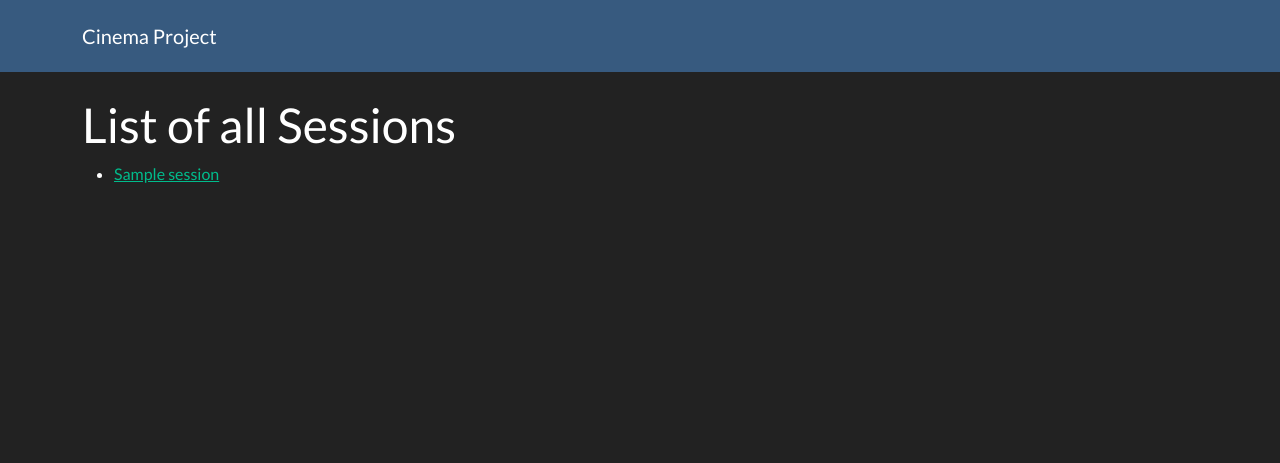
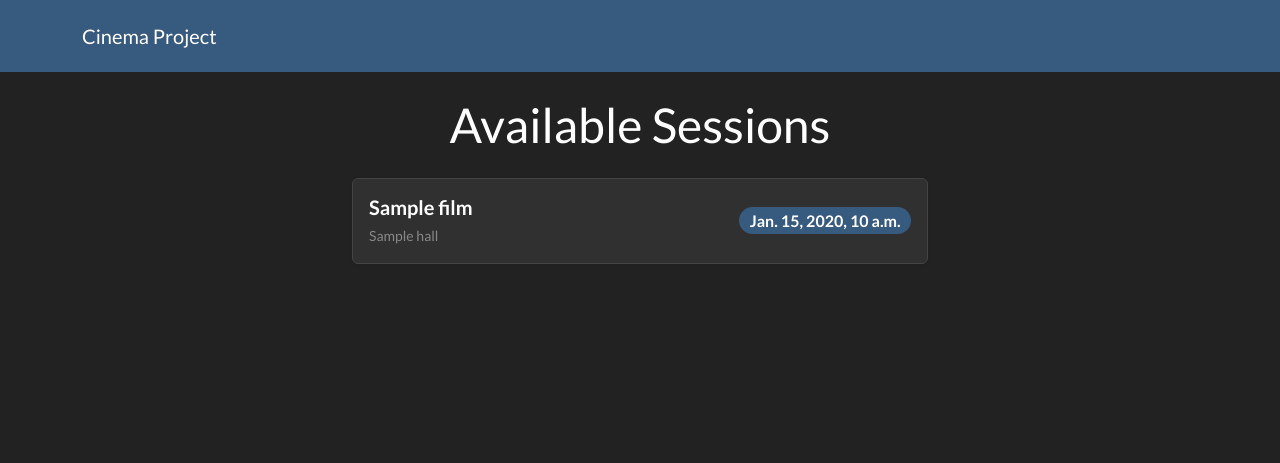
Before and after one commit to olesiakostak/cinema-project, a Django app: template webapp/templates/webapp/session/booking.html in a window 1280 px wide. Shown: the top 463 px of the page. Run offline with Django 3.2, Linux system fonts and the light colour scheme; the template is opened without the code that fills it: most values are stand-ins (such as "Sample title", 1, 10 or a date in 2020); some libraries are stand-ins or nearby versions.

Commit message:
booking update

```diff
--- a/webapp/templates/webapp/session/booking.html
+++ b/webapp/templates/webapp/session/booking.html
@@ -2,17 +2,35 @@
 
 {% block content %}
 
-<h1>List of all Sessions</h1>
+<div class="container mt-4" style="max-width: 600px;">
 
-{% if sessions %}
-    <ul>
-        {% for session in sessions %}
-            <li><a href="{% url 'webapp:booking-detail' session.id %}">{{ session }}</a></li>
-        {% endfor %}
-    </ul>
-{% else %}
-    <p>No sessions have been scheduled yet.</p>
-{% endif %}
+    <h1 class="text-center mb-4">Available Sessions</h1>
 
+    {% if sessions %}
+        <div class="list-group shadow-sm">
+            {% for session in sessions %}
+                <a href="{% url 'webapp:booking-detail' session.id %}"
+                   class="list-group-item list-group-item-action d-flex justify-content-between align-items-center p-3">
+
+                    <div>
+                        <h5 class="mb-1 fw-bold">{{ session.film.title }}</h5>
+                        <small class="text-muted">
+                            {{ session.hall.name }}
+                        </small>
+                    </div>
+
+                    <span class="badge bg-primary rounded-pill" style="font-size: 1em;">
+                        {{ session.start_time }}
+                    </span>
+                </a>
+            {% endfor %}
+        </div>
+    {% else %}
+        <div class="alert alert-info text-center">
+            No sessions have been scheduled yet.
+        </div>
+    {% endif %}
+
+</div>
 
 {% endblock %}
--- a/webapp/views/session.py
+++ b/webapp/views/session.py
@@ -3,6 +3,7 @@ from app.catalog.repositories import unit_of_work
 from django.urls import reverse_lazy
 from app.catalog.models import Session, Seat, Ticket
 from ..forms import SessionForm
+from django.utils import timezone
 
 class SessionListView(ListView):
     template_name = 'webapp/session/list.html'
@@ -40,7 +41,9 @@ class BookingView(ListView):
     context_object_name = 'sessions'
 
     def get_queryset(self):
-        return unit_of_work.sessions.get_all()
+        return unit_of_work.sessions.get_all().filter(
+            start_time__gt=timezone.now()
+        )
 
 class BookingDetailView(DetailView):
     model = Session
```
Also changed, not shown: webapp/templates/webapp/home.html (+11 -11 lines), webapp/templates/webapp/session/booking_detail.html (+19 -24 lines).
